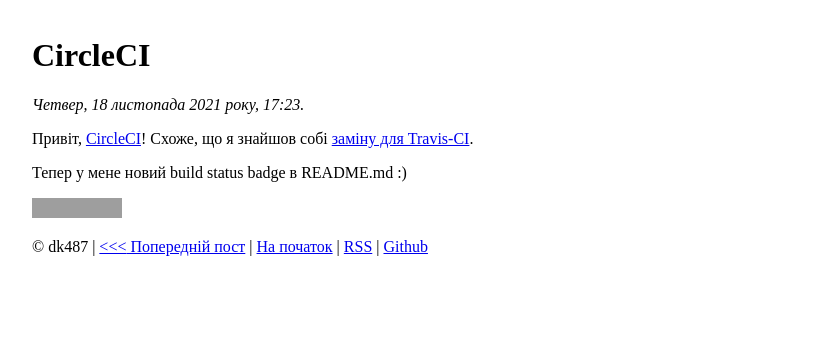
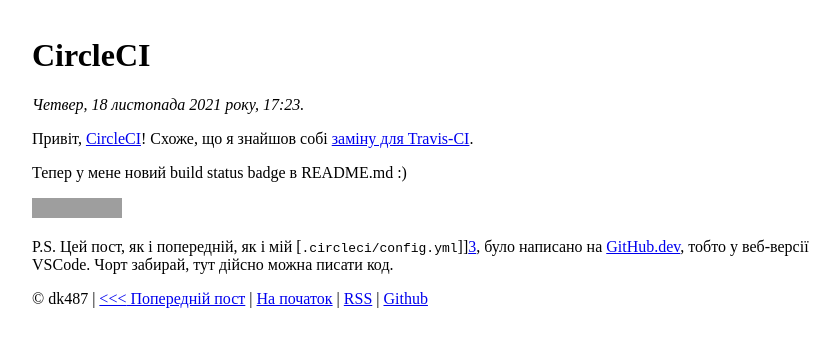
Before and after one commit to dk487/test.de.co.ua, a Jekyll site: the page built from _posts/2021/2021-11-18-circleci.md, in a window 1280 px wide, cut to the strip 0-347 px from the top of the page. Shown: the whole strip, without its empty margins (208-1047 px from the left). Built offline with Jekyll 4.4.1, drawn with Linux system fonts in a browser that asks for light colours; grey boxes are pictures that could not be loaded.

Commit message:
New post: CircleCI

```diff
--- a/_posts/2021/2021-11-18-circleci.md
+++ b/_posts/2021/2021-11-18-circleci.md
@@ -9,5 +9,9 @@
 
 [![CircleCI](https://circleci.com/gh/dk487/test.de.co.ua/tree/master.svg?style=svg)](https://circleci.com/gh/dk487/test.de.co.ua/tree/master)
 
+P.S. Цей пост, як і попередній, як і мій [`.circleci/config.yml`]][3], було написано на [GitHub.dev][4], тобто у веб-версії VSCode. Чорт забирай, тут дійсно можна писати код.
+
 [1]: https://circleci.com/
 [2]: /2021/11/18/no-travis.html
+[3]: https://github.com/dk487/test.de.co.ua/blob/master/.circleci/config.yml
+[4]: https://github.dev/
```
